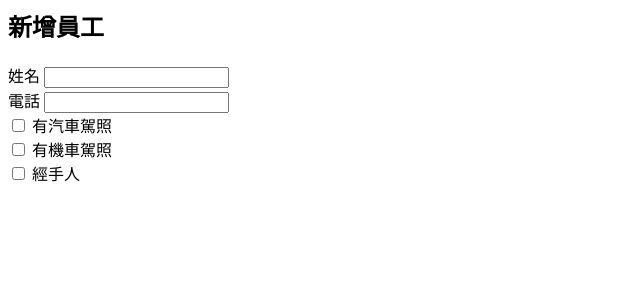
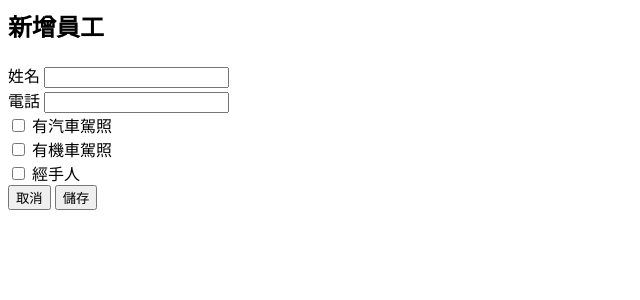
Before and after one commit to CindyHu26/vehicle_management, a FastAPI app: page /employee/new in a window 1280 px wide. Shown: the top 300 px of the page, without its empty margins (0-640 px from the left). Run offline with FastAPI, Linux system fonts and the light colour scheme.

Commit message:
add employee form save

```diff
--- a/templates/fragments/employee_form.html
+++ b/templates/fragments/employee_form.html
@@ -64,7 +64,18 @@
       </div>
 
       <div class="mt-6 flex justify-end space-x-3">
-        </div>
+        <button type="button"
+                class="bg-gray-200 text-gray-700 px-4 py-2 rounded-lg hover:bg-gray-300"
+                hx-on:click="this.closest('.fixed').remove()"
+        >
+          取消
+        </button>
+        <button type="submit"
+                class="bg-blue-600 text-white px-4 py-2 rounded-lg shadow hover:bg-blue-700"
+        >
+          儲存
+        </button>
+      </div>
     </form>
 
   </div>
--- a/templates/fragments/maintenance_form.html
+++ b/templates/fragments/maintenance_form.html
@@ -73,7 +73,7 @@
           <label for="handler_id" class="block text-sm font-medium text-gray-700">行政處理人</label>
           <select name="handler_id" id="handler_id" class="mt-1 block w-full px-3 py-2 border border-gray-300 bg-white rounded-md shadow-sm focus:outline-none focus:ring-blue-500 focus:border-blue-500">
             <option value="">-- 無 --</option>
-            {% for emp in all_employees %}
+            {% for emp in all_handlers %}
               <option value="{{ emp.id }}" {% if maint and maint.handler_id == emp.id %}selected{% endif %}>
                 {{ emp.name }}
               </option>
```
